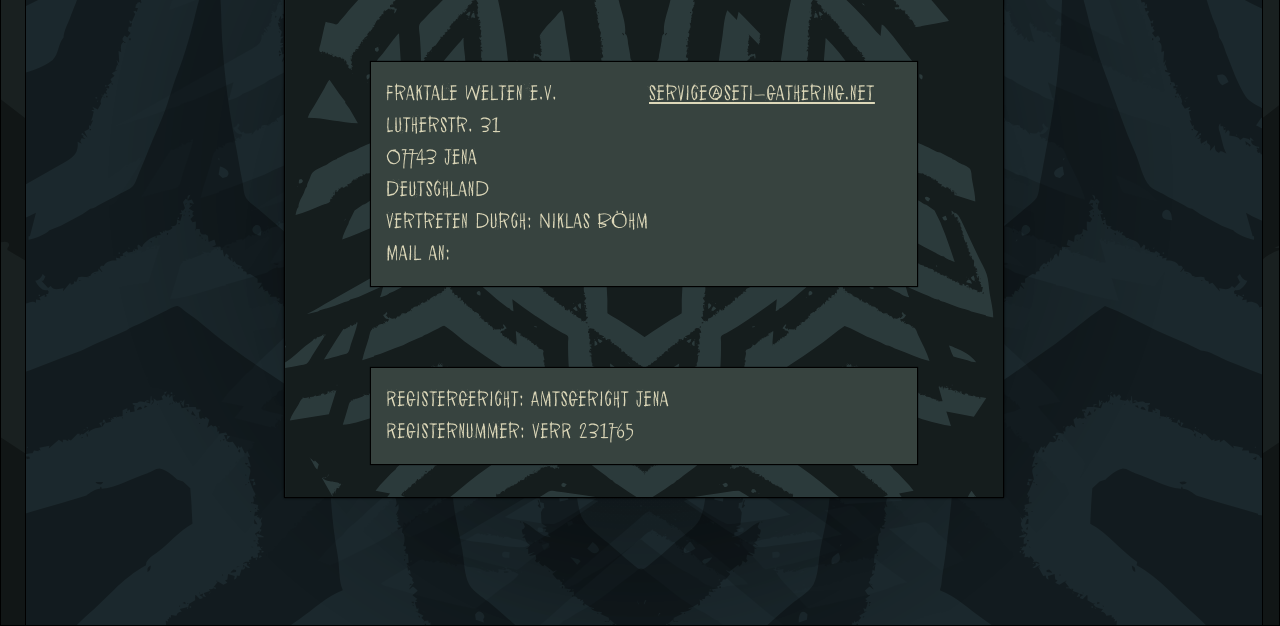
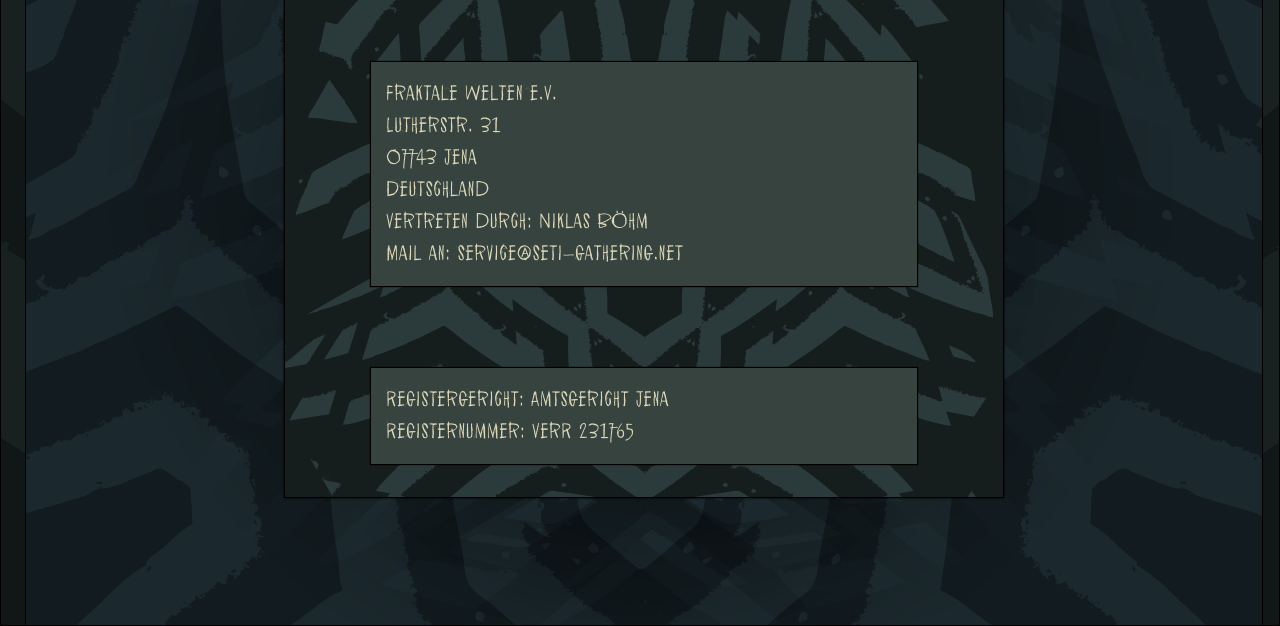
Before and after one commit to peterlusticus/seti-gathering-page-test, a plain HTML site: page seti-gathering/impressum.html in a window 1280 px wide. Shown: the part 174-800 px from the top of the page. Drawn offline with Linux system fonts and the light colour scheme.

Commit message:
style imprint 3

```diff
--- a/seti-gathering/impressum.html
+++ b/seti-gathering/impressum.html
@@ -44,7 +44,7 @@
                         <br />
                         Vertreten durch: Niklas Böhm
                         <br />
-                        Mail an: <a href="mailto:service@seti-gathering.net">service@seti-gathering.net</a>
+                        Mail an: service@seti-gathering.net
                     </p>
                     <br /><br />
                     <p>Registergericht: Amtsgericht Jena
```
